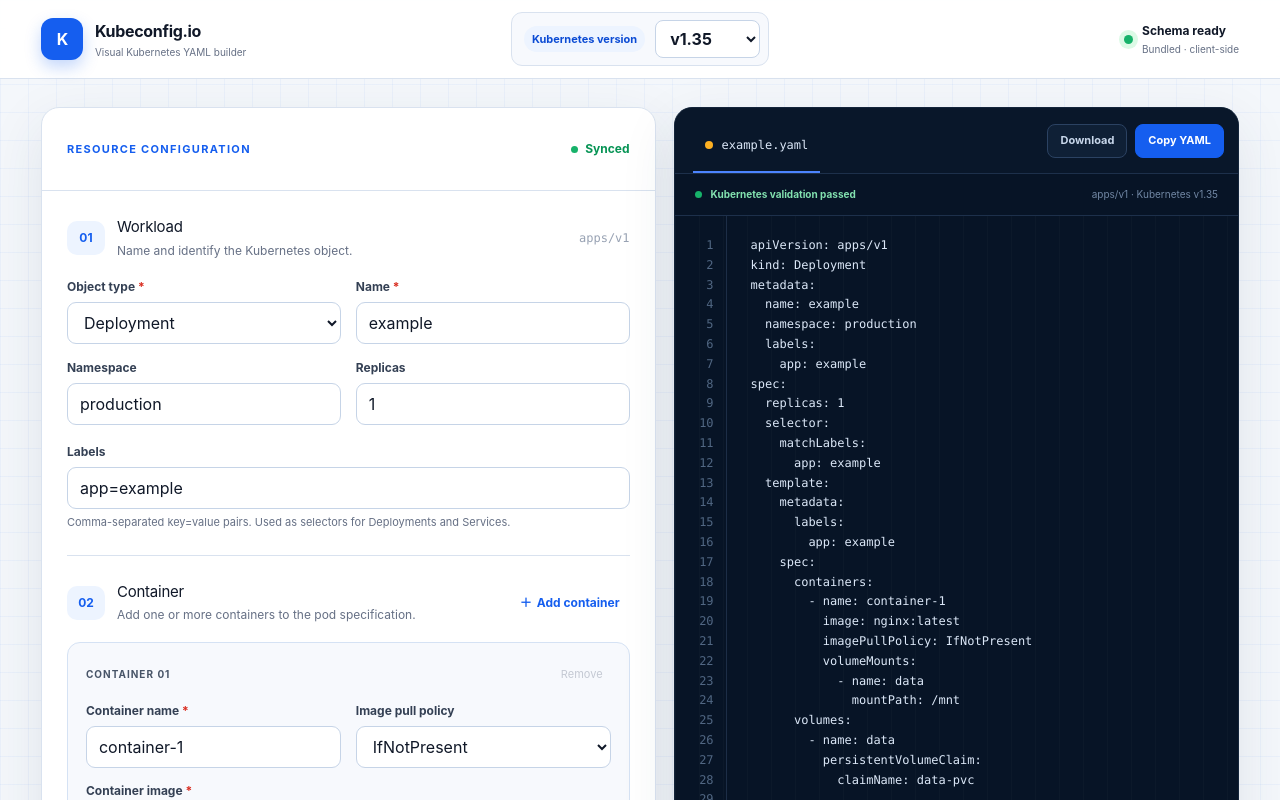
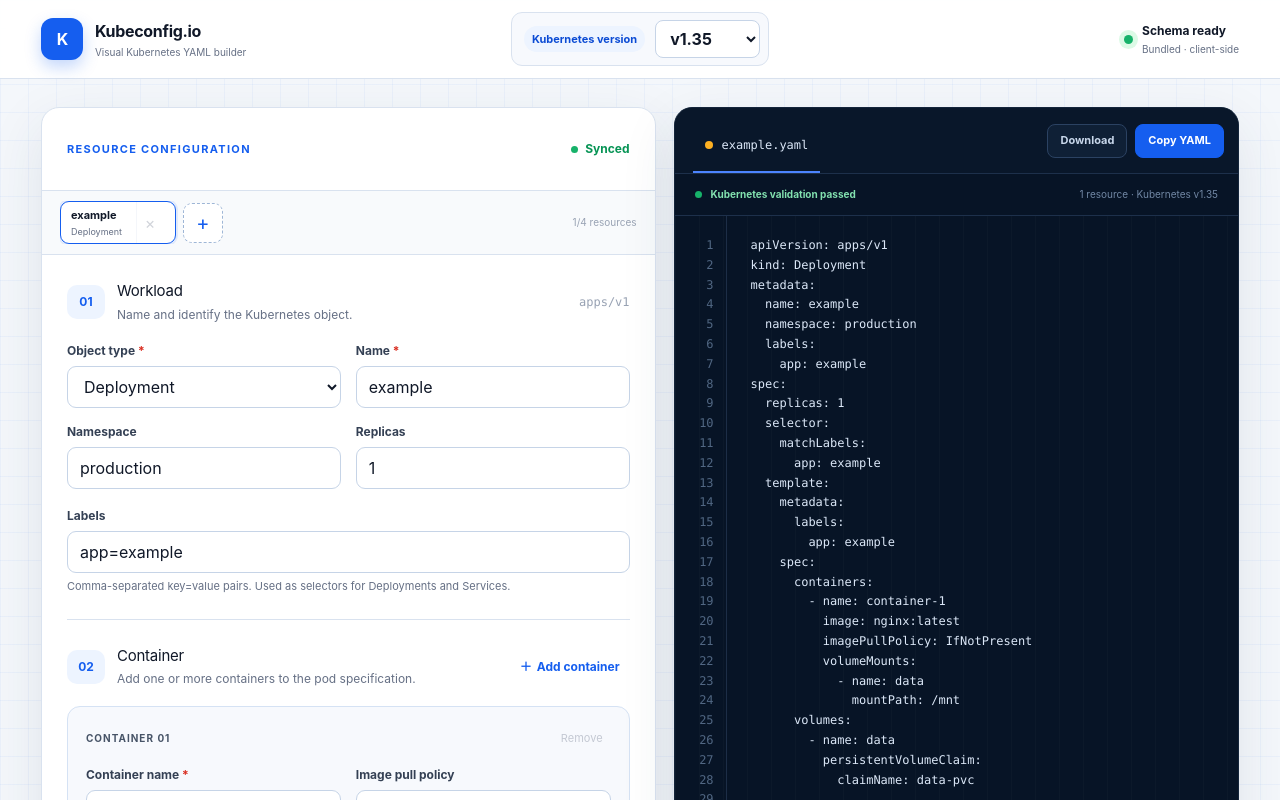
Before and after one commit to angapov/kubeconfig.io, a Next.js app: page / in a window 1280 px wide. Shown: the top 800 px of the page. Built offline with nearby package versions, Linux system fonts and the light colour scheme.

Commit message:
Add multi-resource tabs

```diff
--- a/app/globals.css
+++ b/app/globals.css
@@ -236,6 +236,137 @@ summary:focus-visible {
   height: 7px;
   border-radius: 50%;
   background: #17b26a;
+}
+
+.resource-tabs {
+  min-height: 64px;
+  padding: 10px 18px;
+  display: flex;
+  align-items: center;
+  justify-content: space-between;
+  gap: 14px;
+  border-bottom: 1px solid var(--line);
+  background: #f8fafc;
+}
+
+.resource-tab-list {
+  min-width: 0;
+  display: flex;
+  align-items: center;
+  gap: 7px;
+  overflow-x: auto;
+  scrollbar-width: thin;
+}
+
+.resource-tab {
+  min-width: 116px;
+  height: 43px;
+  display: flex;
+  align-items: stretch;
+  flex: 0 0 auto;
+  overflow: hidden;
+  border: 1px solid var(--line-strong);
+  border-radius: 9px;
+  background: #fff;
+}
+
+.resource-tab.active {
+  border-color: var(--blue);
+  box-shadow: 0 0 0 2px rgba(21, 94, 239, 0.1);
+}
+
+.resource-tab-select {
+  min-width: 0;
+  padding: 5px 7px 5px 10px;
+  display: grid;
+  grid-template-columns: minmax(0, 1fr) auto;
+  align-content: center;
+  column-gap: 7px;
+  border: 0;
+  color: var(--ink);
+  background: transparent;
+  text-align: left;
+}
+
+.resource-tab-select > span,
+.resource-tab-select > small {
+  grid-column: 1;
+  overflow: hidden;
+  text-overflow: ellipsis;
+  white-space: nowrap;
+}
+
+.resource-tab-select > span {
+  max-width: 105px;
+  font-size: 11px;
+  font-weight: 700;
+}
+
+.resource-tab-select > small {
+  margin-top: 1px;
+  color: var(--muted);
+  font-size: 9px;
+}
+
+.resource-tab-select > i {
+  grid-column: 2;
+  grid-row: 1 / 3;
+  align-self: center;
+  width: 7px;
+  height: 7px;
+  border-radius: 50%;
+  background: #f04438;
+}
+
+.resource-tab-close {
+  width: 27px;
+  flex: 0 0 auto;
+  border: 0;
+  border-left: 1px solid var(--line);
+  color: var(--muted);
+  background: transparent;
+  font-size: 16px;
+}
+
+.resource-tab-close:hover:not(:disabled) {
+  color: #d92d20;
+  background: #fef3f2;
+}
+
+.resource-tab-close:disabled {
+  cursor: not-allowed;
+  opacity: 0.3;
+}
+
+.resource-tab-add {
+  width: 40px;
+  height: 40px;
+  flex: 0 0 auto;
+  border: 1px dashed #9eb6d6;
+  border-radius: 9px;
+  color: var(--blue);
+  background: #fff;
+  font-size: 20px;
+  line-height: 1;
+}
+
+.resource-tab-add:hover:not(:disabled) {
+  border-color: var(--blue);
+  background: var(--blue-soft);
+}
+
+.resource-tab-add:disabled {
+  cursor: not-allowed;
+  color: var(--quiet);
+  border-color: var(--line);
+  opacity: 0.6;
+}
+
+.resource-tab-limit {
+  flex: 0 0 auto;
+  color: var(--quiet);
+  font-size: 10px;
+  white-space: nowrap;
 }
 
 .form-content {
@@ -952,6 +1083,15 @@ summary:focus-visible {
     padding-right: 17px;
   }
 
+  .resource-tabs {
+    padding-left: 12px;
+    padding-right: 12px;
+  }
+
+  .resource-tab-limit {
+    display: none;
+  }
+
   .field-grid.two-col,
   .resource-grid {
     grid-template-columns: 1fr;
--- a/app/page.tsx
+++ b/app/page.tsx
@@ -1,6 +1,6 @@
 "use client";
 
-import { useMemo, useState } from "react";
+import { useMemo, useRef, useState, type SetStateAction } from "react";
 import { validateManifestFields } from "./validation";
 
 type ResourceKind = "Deployment" | "Pod" | "Service";
@@ -41,6 +41,22 @@ type VolumeField = {
   source: string;
   readOnly: boolean;
   mountPoints: MountPointField[];
+};
+
+type ResourceState = {
+  id: number;
+  kind: ResourceKind;
+  name: string;
+  namespace: string;
+  labels: string;
+  replicas: string;
+  serviceAccount: string;
+  securityExpanded: boolean;
+  restartPolicy: string;
+  serviceType: string;
+  containers: ContainerField[];
+  servicePorts: PortField[];
+  volumes: VolumeField[];
 };
 
 type YamlValue = string | number | boolean | YamlObject | YamlValue[];
@@ -150,6 +166,176 @@ function parseLabels(value: string, fallbackName: string) {
   return Object.keys(labels).length > 0 ? labels : { app: fallbackName || "app" };
 }
 
+function createDefaultResource(id: number): ResourceState {
+  return {
+    id,
+    kind: "Deployment",
+    name: "example",
+    namespace: "production",
+    labels: "app=example",
+    replicas: "1",
+    serviceAccount: "default",
+    securityExpanded: false,
+    restartPolicy: "Always",
+    serviceType: "ClusterIP",
+    containers: [
+      {
+        id: 1,
+        name: "container-1",
+        image: "nginx:latest",
+        pullPolicy: "IfNotPresent",
+        ports: [],
+        resourcesEnabled: false,
+        cpuRequest: "250m",
+        memoryRequest: "256Mi",
+        cpuLimit: "500m",
+        memoryLimit: "512Mi",
+      },
+    ],
+    servicePorts: [createDefaultPort(0, 1)],
+    volumes: [
+      {
+        id: 1,
+        name: "data",
+        type: "persistentVolumeClaim",
+        source: "",
+        readOnly: false,
+        mountPoints: [{ id: 1, containerId: 1, mountPath: "/mnt" }],
+      },
+    ],
+  };
+}
+
+function buildResourceManifest(resourceState: ResourceState) {
+  const {
+    containers,
+    kind,
+    labels,
+    name,
+    namespace,
+    replicas,
+    restartPolicy,
+    securityExpanded,
+    serviceAccount,
+    servicePorts,
+    serviceType,
+    volumes,
+  } = resourceState;
+  const parsedLabels = parseLabels(labels, name);
+  const metadata: YamlObject = {
+    name: name || "untitled",
+    namespace: namespace || "default",
+    labels: parsedLabels,
+  };
+
+  const volumeSpecs = volumes.map((volume) => {
+    const volumeName = volume.name || "volume";
+    if (volume.type === "configMap") {
+      return { name: volumeName, configMap: { name: volume.source || `${volumeName}-config` } };
+    }
+    if (volume.type === "secret") {
+      return { name: volumeName, secret: { secretName: volume.source || `${volumeName}-secret` } };
+    }
+    if (volume.type === "persistentVolumeClaim") {
+      return {
+        name: volumeName,
+        persistentVolumeClaim: { claimName: volume.source || `${volumeName}-pvc` },
+      };
+    }
+    return {
+      name: volumeName,
+      emptyDir: volume.source ? { sizeLimit: volume.source } : {},
+    };
+  });
+
+  const containerSpecs = containers.map((container) => ({
+    name: container.name || "app",
+    image: container.image || "nginx:latest",
+    imagePullPolicy: container.pullPolicy,
+    ports: container.ports
+      .filter((port) => port.port.trim() !== "")
+      .map((port) => ({
+        name: port.name || undefined,
+        containerPort: Number(port.port),
+        protocol: port.protocol,
+      })),
+    resources: container.resourcesEnabled
+      ? {
+          requests: {
+            cpu: container.cpuRequest || undefined,
+            memory: container.memoryRequest || undefined,
+          },
+          limits: {
+            cpu: container.cpuLimit || undefined,
+            memory: container.memoryLimit || undefined,
+          },
+        }
+      : undefined,
+    volumeMounts: volumes.flatMap((volume) =>
+      volume.mountPoints
+        .filter((mountPoint) => mountPoint.containerId === container.id)
+        .map((mountPoint) => ({
+          name: volume.name || "volume",
+          mountPath: mountPoint.mountPath || "/mnt",
+          readOnly: volume.readOnly || undefined,
+        })),
+    ),
+  }));
+
+  let resource: YamlObject;
+
+  if (kind === "Service") {
+    resource = {
+      apiVersion: "v1",
+      kind: "Service",
+      metadata,
+      spec: {
+        type: serviceType,
+        selector: parsedLabels,
+        ports: servicePorts
+          .filter((port) => port.port.trim() !== "")
+          .map((port) => ({
+            name: port.name || undefined,
+            port: Number(port.port),
+            targetPort: Number(port.targetPort) || Number(port.port),
+            protocol: port.protocol,
+          })),
+      },
+    };
+  } else {
+    const podSpec: YamlObject = {
+      serviceAccountName: securityExpanded ? serviceAccount || undefined : undefined,
+      restartPolicy: kind === "Deployment" ? undefined : restartPolicy,
+      containers: containerSpecs,
+      volumes: volumeSpecs,
+    };
+
+    resource =
+      kind === "Pod"
+        ? {
+            apiVersion: "v1",
+            kind: "Pod",
+            metadata,
+            spec: podSpec,
+          }
+        : {
+            apiVersion: "apps/v1",
+            kind: "Deployment",
+            metadata,
+            spec: {
+              replicas: Number(replicas) || 1,
+              selector: { matchLabels: parsedLabels },
+              template: {
+                metadata: { labels: parsedLabels },
+                spec: podSpec,
+              },
+            },
+          };
+  }
+
+  return `${toYaml(resource).join("\n")}\n`;
+}
+
 function Field({
   label,
   value,
@@ -221,190 +407,14 @@ function SelectField({
 
 export default function Home() {
   const [version, setVersion] = useState("1.35");
-  const [kind, setKind] = useState<ResourceKind>("Deployment");
-  const [name, setName] = useState("example");
-  const [namespace, setNamespace] = useState("production");
-  const [labels, setLabels] = useState("app=example");
-  const [replicas, setReplicas] = useState("1");
-  const [serviceAccount, setServiceAccount] = useState("default");
-  const [securityExpanded, setSecurityExpanded] = useState(false);
-  const [restartPolicy, setRestartPolicy] = useState("Always");
-  const [serviceType, setServiceType] = useState("ClusterIP");
-  const [containers, setContainers] = useState<ContainerField[]>([
-    {
-      id: 1,
-      name: "container-1",
-      image: "nginx:latest",
-      pullPolicy: "IfNotPresent",
-      ports: [],
-      resourcesEnabled: false,
-      cpuRequest: "250m",
-      memoryRequest: "256Mi",
-      cpuLimit: "500m",
-      memoryLimit: "512Mi",
-    },
-  ]);
-  const [servicePorts, setServicePorts] = useState<PortField[]>([
-    createDefaultPort(0, 1),
-  ]);
-  const [volumes, setVolumes] = useState<VolumeField[]>([
-    {
-      id: 1,
-      name: "data",
-      type: "persistentVolumeClaim",
-      source: "",
-      readOnly: false,
-      mountPoints: [{ id: 1, containerId: 1, mountPath: "/mnt" }],
-    },
-  ]);
+  const [resources, setResources] = useState<ResourceState[]>(() => [createDefaultResource(1)]);
+  const [activeResourceId, setActiveResourceId] = useState(1);
+  const nextResourceId = useRef(2);
   const [copied, setCopied] = useState(false);
 
-  const validationErrors = useMemo(
-    () =>
-      validateManifestFields({
-        containers,
-        kind,
-        labels,
-        name,
-        namespace,
-        replicas,
-        securityExpanded,
-        serviceAccount,
-        servicePorts,
-        volumes,
-      }),
-    [
-      containers,
-      kind,
-      labels,
-      name,
-      namespace,
-      replicas,
-      securityExpanded,
-      serviceAccount,
-      servicePorts,
-      volumes,
-    ],
-  );
-  const validationErrorCount = Object.keys(validationErrors).length;
-  const isManifestValid = validationErrorCount === 0;
-
-  const manifest = useMemo(() => {
-    const parsedLabels = parseLabels(labels, name);
-    const metadata: YamlObject = {
-      name: name || "untitled",
-      namespace: namespace || "default",
-      labels: parsedLabels,
-    };
-
-    const volumeSpecs = volumes.map((volume) => {
-      const volumeName = volume.name || "volume";
-      if (volume.type === "configMap") {
-        return { name: volumeName, configMap: { name: volume.source || `${volumeName}-config` } };
-      }
-      if (volume.type === "secret") {
-        return { name: volumeName, secret: { secretName: volume.source || `${volumeName}-secret` } };
-      }
-      if (volume.type === "persistentVolumeClaim") {
-        return {
-          name: volumeName,
-          persistentVolumeClaim: { claimName: volume.source || `${volumeName}-pvc` },
-        };
-      }
-      return {
-        name: volumeName,
-        emptyDir: volume.source ? { sizeLimit: volume.source } : {},
-      };
-    });
-
-    const containerSpecs = containers.map((container) => ({
-      name: container.name || "app",
-      image: container.image || "nginx:latest",
-      imagePullPolicy: container.pullPolicy,
-      ports: container.ports
-        .filter((port) => port.port.trim() !== "")
-        .map((port) => ({
-          name: port.name || undefined,
-          containerPort: Number(port.port),
-          protocol: port.protocol,
-        })),
-      resources: container.resourcesEnabled
-        ? {
-            requests: {
-              cpu: container.cpuRequest || undefined,
-              memory: container.memoryRequest || undefined,
-            },
-            limits: {
-              cpu: container.cpuLimit || undefined,
-              memory: container.memoryLimit || undefined,
-            },
-          }
-        : undefined,
-      volumeMounts: volumes
-        .flatMap((volume) =>
-          volume.mountPoints
-            .filter((mountPoint) => mountPoint.containerId === container.id)
-            .map((mountPoint) => ({
-              name: volume.name || "volume",
-              mountPath: mountPoint.mountPath || "/mnt",
-              readOnly: volume.readOnly || undefined,
-            })),
-        ),
-    }));
-
-    let resource: YamlObject;
-
-    if (kind === "Service") {
-      resource = {
-        apiVersion: "v1",
-        kind: "Service",
-        metadata,
-        spec: {
-          type: serviceType,
-          selector: parsedLabels,
-          ports: servicePorts
-            .filter((port) => port.port.trim() !== "")
-            .map((port) => ({
-              name: port.name || undefined,
-              port: Number(port.port),
-              targetPort: Number(port.targetPort) || Number(port.port),
-              protocol: port.protocol,
-            })),
-        },
-      };
-    } else {
-      const podSpec: YamlObject = {
-        serviceAccountName: securityExpanded ? serviceAccount || undefined : undefined,
-        restartPolicy: kind === "Deployment" ? undefined : restartPolicy,
-        containers: containerSpecs,
-        volumes: volumeSpecs,
-      };
-
-      resource =
-        kind === "Pod"
-          ? {
-              apiVersion: "v1",
-              kind: "Pod",
-              metadata,
-              spec: podSpec,
-            }
-          : {
-              apiVersion: "apps/v1",
-              kind: "Deployment",
-              metadata,
-              spec: {
-                replicas: Number(replicas) || 1,
-                selector: { matchLabels: parsedLabels },
-                template: {
-                  metadata: { labels: parsedLabels },
-                  spec: podSpec,
-                },
-              },
-            };
-    }
-
-    return `${toYaml(resource).join("\n")}\n`;
-  }, [
+  const activeResource =
+    resources.find((resource) => resource.id === activeResourceId) ?? resources[0];
+  const {
     containers,
     kind,
     labels,
@@ -414,10 +424,58 @@ export default function Home() {
     restartPolicy,
     securityExpanded,
     serviceAccount,
+    servicePorts,
     serviceType,
-    servicePorts,
     volumes,
-  ]);
+  } = activeResource;
+
+  function setResourceField<Key extends keyof ResourceState>(
+    key: Key,
+    value: SetStateAction<ResourceState[Key]>,
+  ) {
+    setResources((current) =>
+      current.map((resource) => {
+        if (resource.id !== activeResourceId) return resource;
+        const nextValue =
+          typeof value === "function"
+            ? (value as (previous: ResourceState[Key]) => ResourceState[Key])(resource[key])
+            : value;
+        return { ...resource, [key]: nextValue };
+      }),
+    );
+  }
+
+  const setKind = (value: SetStateAction<ResourceKind>) => setResourceField("kind", value);
+  const setName = (value: SetStateAction<string>) => setResourceField("name", value);
+  const setNamespace = (value: SetStateAction<string>) => setResourceField("namespace", value);
+  const setLabels = (value: SetStateAction<string>) => setResourceField("labels", value);
+  const setReplicas = (value: SetStateAction<string>) => setResourceField("replicas", value);
+  const setServiceAccount = (value: SetStateAction<string>) => setResourceField("serviceAccount", value);
+  const setSecurityExpanded = (value: SetStateAction<boolean>) => setResourceField("securityExpanded", value);
+  const setRestartPolicy = (value: SetStateAction<string>) => setResourceField("restartPolicy", value);
+  const setServiceType = (value: SetStateAction<string>) => setResourceField("serviceType", value);
+  const setContainers = (value: SetStateAction<ContainerField[]>) => setResourceField("containers", value);
+  const setServicePorts = (value: SetStateAction<PortField[]>) => setResourceField("servicePorts", value);
+  const setVolumes = (value: SetStateAction<VolumeField[]>) => setResourceField("volumes", value);
+
+  const validationByResource = useMemo(
+    () =>
+      new Map(
+        resources.map((resource) => [resource.id, validateManifestFields(resource)]),
+      ),
+    [resources],
+  );
+  const validationErrors = validationByResource.get(activeResourceId) ?? {};
+  const validationErrorCount = Array.from(validationByResource.values()).reduce(
+    (total, errors) => total + Object.keys(errors).length,
+    0,
+  );
+  const isManifestValid = validationErrorCount === 0;
+
+  const manifest = useMemo(
+    () => resources.map(buildResourceManifest).join("---\n"),
+    [resources],
+  );
 
   function updateServicePort(id: number, patch: Partial<PortField>) {
     setServicePorts((current) =>
@@ -484,6 +542,24 @@ export default function Home() {
     );
   }
 
+  function addResourceTab() {
+    if (resources.length >= 4) return;
+    const resourceId = nextResourceId.current;
+    nextResourceId.current += 1;
+    setResources((current) => [...current, createDefaultResource(resourceId)]);
+    setActiveResourceId(resourceId);
+  }
+
+  function closeResourceTab(resourceId: number) {
+    if (resources.length === 1) return;
+    const closingIndex = resources.findIndex((resource) => resource.id === resourceId);
+    const nextResources = resources.filter((resource) => resource.id !== resourceId);
+    setResources(nextResources);
+    if (resourceId === activeResourceId) {
+      setActiveResourceId(nextResources[Math.min(closingIndex, nextResources.length - 1)].id);
+    }
+  }
+
   async function copyManifest() {
     if (!isManifestValid) return;
     await navigator.clipboard.writeText(manifest);
@@ -497,12 +573,13 @@ export default function Home() {
     const url = URL.createObjectURL(blob);
     const link = document.createElement("a");
     link.href = url;
-    link.download = `${name || kind.toLowerCase()}.yaml`;
+    link.download = resources.length > 1 ? "kubernetes-resources.yaml" : `${name || kind.toLowerCase()}.yaml`;
     link.click();
     URL.revokeObjectURL(url);
   }
 
   const apiVersion = kind === "Deployment" ? "apps/v1" : "v1";
+  const manifestFileName = resources.length > 1 ? "kubernetes-resources.yaml" : `${name || kind.toLowerCase()}.yaml`;
   const manifestLines = manifest.split("\n");
 
   return (
@@ -549,7 +626,51 @@ export default function Home() {
             <div className="synced-state"><span />Synced</div>
           </div>
 
-          <div className="form-content">
+          <div className="resource-tabs" aria-label="Kubernetes resources">
+            <div className="resource-tab-list" role="tablist">
+              {resources.map((resource, index) => {
+                const tabErrorCount = Object.keys(validationByResource.get(resource.id) ?? {}).length;
+                const isActive = resource.id === activeResourceId;
+                return (
+                  <div className={`resource-tab${isActive ? " active" : ""}`} key={resource.id}>
+                    <button
+                      type="button"
+                      className="resource-tab-select"
+                      role="tab"
+                      aria-selected={isActive}
+                      onClick={() => setActiveResourceId(resource.id)}
+                    >
+                      <span>{resource.name || `Resource ${index + 1}`}</span>
+                      <small>{resource.kind}</small>
+                      {tabErrorCount > 0 && <i title={`${tabErrorCount} validation errors`} />}
+                    </button>
+                    <button
+                      type="button"
+                      className="resource-tab-close"
+                      aria-label={`Close ${resource.name || `resource ${index + 1}`} tab`}
+                      onClick={() => closeResourceTab(resource.id)}
+                      disabled={resources.length === 1}
+                    >
+                      ×
+                    </button>
+                  </div>
+                );
+              })}
+              <button
+                type="button"
+                className="resource-tab-add"
+                aria-label="Add resource tab"
+                title={resources.length >= 4 ? "Maximum of 4 resource tabs" : "Add resource tab"}
+                onClick={addResourceTab}
+                disabled={resources.length >= 4}
+              >
+                +
+              </button>
+            </div>
+            <span className="resource-tab-limit">{resources.length}/4 resources</span>
+          </div>
+
+          <div className="form-content" key={activeResourceId}>
             <section className="form-section">
               <div className="section-title">
                 <span className="section-number">01</span>
@@ -1078,7 +1199,7 @@ export default function Home() {
           <div className="yaml-toolbar">
             <div className="file-tab">
               <span className="file-dot" />
-              {name || kind.toLowerCase()}.yaml
+              {manifestFileName}
             </div>
             <div className="yaml-actions">
               <button type="button" onClick={downloadManifest} disabled={!isManifestValid}>Download</button>
@@ -1094,7 +1215,7 @@ export default function Home() {
                 ? "Kubernetes validation passed"
                 : `${validationErrorCount} validation ${validationErrorCount === 1 ? "error" : "errors"}`}
             </div>
-            <span>{apiVersion} · Kubernetes v{version}</span>
+            <span>{resources.length} {resources.length === 1 ? "resource" : "resources"} · Kubernetes v{version}</span>
           </div>
           <div className="code-editor" aria-label="Generated Kubernetes YAML">
             <div className="line-numbers" aria-hidden="true">
```
